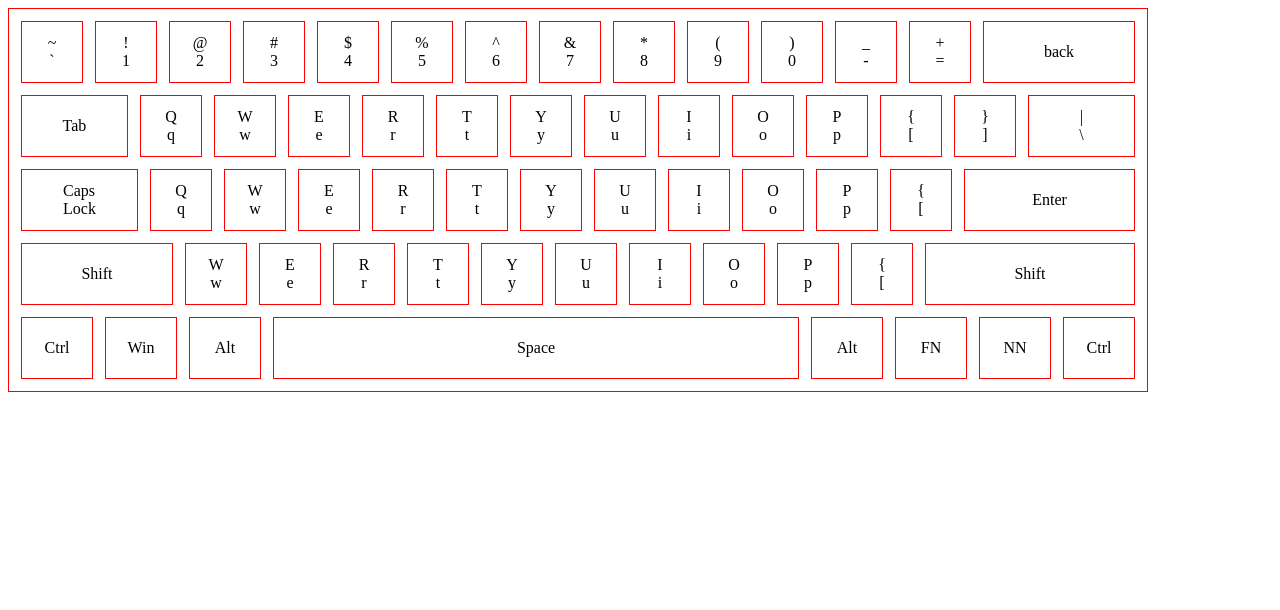
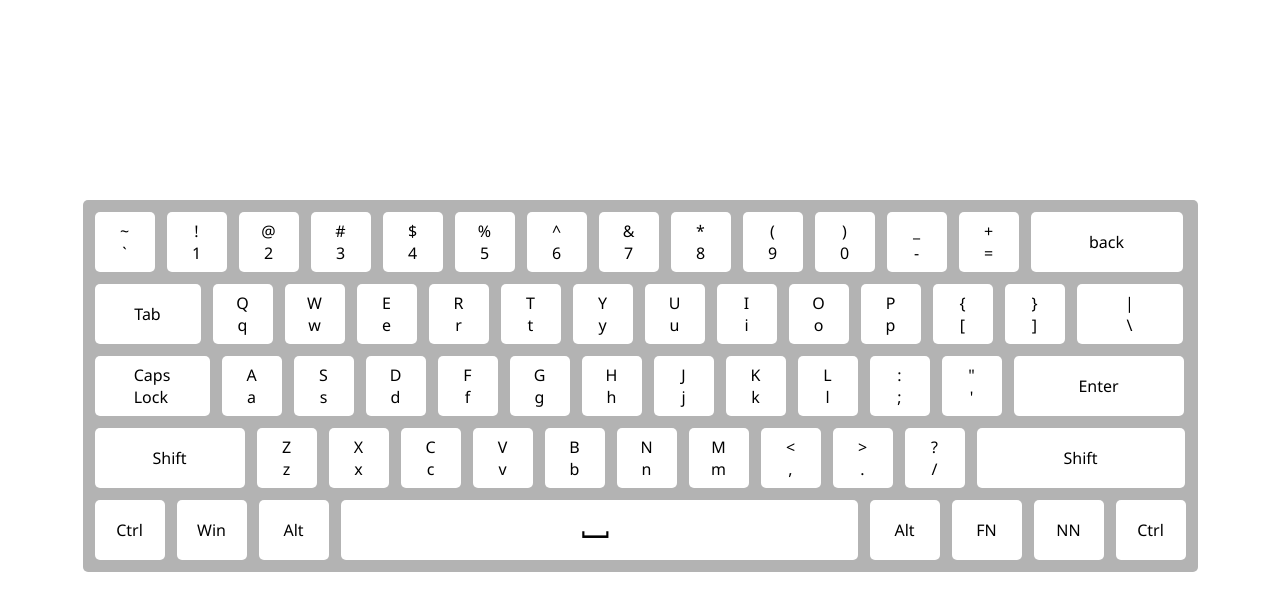
Before and after one commit to MIRJAKARIYA/Type-Master, a plain HTML site: page index.html in a window 1280 px wide. Drawn offline with Linux system fonts and the light colour scheme.

Commit message:
some functionality added

```diff
--- a/css/style.css
+++ b/css/style.css
@@ -1,16 +1,16 @@
-.keyboard__container{
+#keyboard__container{
     padding: 0px 0px 12px 12px;
-    border: 1px solid red;
-}
-.keyboard__container{
-
+    background-color: rgb(179, 179, 179);
+    border-radius: 5px;
+    margin: 200px auto;
+    font-family: 'Segoe UI', Tahoma, Geneva, Verdana, sans-serif;
     width: max-content;
 }
 .all__sec,.last__sec {
     display: flex;
 }
 .all__sec> div{
-    border: 1px solid red;
+
     width: 60px;
     height: 60px;
     display: flex;
@@ -19,9 +19,11 @@
     align-items: center;
     margin-right: 12px;
     margin-top: 12px;
+    border-radius: 5px;
+    background-color: white;
 }
 .last__sec >div{
-    border: 1px solid red;
+
     width: 70px;
     height: 60px;
     display: flex;
@@ -30,19 +32,21 @@
     align-items: center;
     margin-right: 12px;
     margin-top: 12px;
+    border-radius: 5px;
+    background-color: white;
 }
 
 #back-space{
-    width: 150px;
+    width: 152px;
 }
 #tab{
-    width: 105px;
+    width: 106px;
 }
 #caps-lock{
     width: 115px;
 }
 #enter{
-    width: 169px;
+    width: 170px;
 }
 #left-shift{
     width: 150px;
@@ -51,5 +55,13 @@
     width: 208px;
 }
 #space{
-    width: 524px;
+    width: 517px;
+
+
 }
+#space span{
+
+    font-size: 30px;
+    transform: rotate(90deg) translateX(5px);
+
+}
--- a/index.html
+++ b/index.html
@@ -5,142 +5,144 @@
     <meta http-equiv="X-UA-Compatible" content="IE=edge" />
     <meta name="viewport" content="width=device-width, initial-scale=1.0" />
     <link rel="stylesheet" href="./css/style.css" />
+
     <title>Type Master</title>
+
   </head>
-  <body>
-    <section class="keyboard__container">
+  <body id="body">
+    <section id="keyboard__container">
 
       <div class="all__sec">
         <div>
-          <div>~</div>
-          <div>`</div>
+          <div class="key-value">~</div>
+          <div class="key-value">`</div>
         </div>
 
         <div>
-          <div>!</div>
-          <div>1</div>
+          <div class="key-value">!</div>
+          <div class="key-value">1</div>
         </div>
 
         <div>
-          <div>@</div>
-          <div>2</div>
+          <div class="key-value">@</div>
+          <div class="key-value">2</div>
         </div>
 
         <div>
-          <div>#</div>
-          <div>3</div>
+          <div class="key-value">#</div>
+          <div class="key-value">3</div>
         </div>
 
         <div>
-          <div>$</div>
-          <div>4</div>
+          <div class="key-value">$</div>
+          <div class="key-value">4</div>
         </div>
 
         <div>
-          <div>%</div>
-          <div>5</div>
+          <div class="key-value">%</div>
+          <div class="key-value">5</div>
         </div>
 
         <div>
-          <div>^</div>
-          <div>6</div>
+          <div class="key-value">^</div>
+          <div class="key-value">6</div>
         </div>
 
         <div>
-          <div>&</div>
-          <div>7</div>
+          <div class="key-value">&</div>
+          <div class="key-value">7</div>
         </div>
 
         <div>
-          <div>*</div>
-          <div>8</div>
+          <div class="key-value">*</div>
+          <div class="key-value">8</div>
         </div>
 
         <div>
-          <div>(</div>
-          <div>9</div>
+          <div class="key-value">(</div>
+          <div class="key-value">9</div>
         </div>
 
         <div>
-          <div>)</div>
-          <div>0</div>
+          <div class="key-value">)</div>
+          <div class="key-value">0</div>
         </div>
 
         <div>
-          <div>_</div>
-          <div>-</div>
+          <div class="key-value">_</div>
+          <div class="key-value">-</div>
         </div>
 
         <div>
-          <div>+</div>
-          <div>=</div>
+          <div class="key-value">+</div>
+          <div class="key-value">=</div>
         </div>
         <div id="back-space">back</div>
       </div>
       <div class="all__sec">
         <div id="tab">Tab</div>
         <div>
-          <div>Q</div>
-          <div>q</div>
+          <div class="key-value">Q</div>
+          <div class="key-value">q</div>
         </div>
 
         <div>
-          <div>W</div>
-          <div>w</div>
+          <div class="key-value">W</div>
+          <div class="key-value">w</div>
         </div>
 
         <div>
-          <div>E</div>
-          <div>e</div>
+          <div class="key-value">E</div>
+          <div class="key-value">e</div>
         </div>
 
         <div>
-          <div>R</div>
-          <div>r</div>
+          <div class="key-value">R</div>
+          <div class="key-value">r</div>
         </div>
 
         <div>
-          <div>T</div>
-          <div>t</div>
+          <div class="key-value">T</div>
+          <div class="key-value">t</div>
         </div>
 
         <div>
-          <div>Y</div>
-          <div>y</div>
+          <div class="key-value">Y</div>
+          <div class="key-value">y</div>
         </div>
 
         <div>
-          <div>U</div>
-          <div>u</div>
+          <div class="key-value">U</div>
+          <div class="key-value">u</div>
         </div>
 
         <div>
-          <div>I</div>
-          <div>i</div>
+          <div class="key-value">I</div>
+          <div class="key-value">i</div>
         </div>
 
         <div>
-          <div>O</div>
-          <div>o</div>
+          <div class="key-value">O</div>
+          <div class="key-value">o</div>
         </div>
 
         <div>
-          <div>P</div>
-          <div>p</div>
+          <div class="key-value">P</div>
+          <div class="key-value">p</div>
         </div>
 
         <div>
-          <div>{</div>
-          <div>[</div>
+          <div class="key-value">{</div>
+          <div class="key-value">[</div>
         </div>
 
         <div>
-          <div>}</div>
-          <div>]</div>
+          <div class="key-value">}</div>
+          <div class="key-value">]</div>
         </div>
         <div id="tab">
-            <div>|</div>
-            <div>\</div>
+            <div class="key-value">|</div>
+            <div class="key-value">\</div>
         </div>
       </div>
       <div class="all__sec">
@@ -148,58 +150,58 @@
             Caps<br/>Lock
         </div>
         <div>
-          <div>Q</div>
-          <div>q</div>
+          <div class="key-value">A</div>
+          <div class="key-value">a</div>
         </div>
 
         <div>
-          <div>W</div>
-          <div>w</div>
+          <div class="key-value">S</div>
+          <div class="key-value">s</div>
         </div>
 
         <div>
-          <div>E</div>
-          <div>e</div>
+          <div class="key-value">D</div>
+          <div class="key-value">d</div>
         </div>
 
         <div>
-          <div>R</div>
-          <div>r</div>
+          <div class="key-value">F</div>
+          <div class="key-value">f</div>
         </div>
 
         <div>
-          <div>T</div>
-          <div>t</div>
+          <div class="key-value">G</div>
+          <div class="key-value">g</div>
         </div>
 
         <div>
-          <div>Y</div>
-          <div>y</div>
+          <div class="key-value">H</div>
+          <div class="key-value">h</div>
         </div>
 
         <div>
-          <div>U</div>
-          <div>u</div>
+          <div class="key-value">J</div>
+          <div class="key-value">j</div>
         </div>
 
         <div>
-          <div>I</div>
-          <div>i</div>
+          <div class="key-value">K</div>
+          <div class="key-value">k</div>
         </div>
 
         <div>
-          <div>O</div>
-          <div>o</div>
+          <div class="key-value">L</div>
+          <div class="key-value">l</div>
         </div>
 
         <div>
-          <div>P</div>
-          <div>p</div>
+          <div class="key-value">:</div>
+          <div class="key-value">;</div>
         </div>
 
         <div>
-          <div>{</div>
-          <div>[</div>
+          <div class="key-value">"</div>
+          <div class="key-value">'</div>
         </div>
         <div id="enter">
             Enter
@@ -211,67 +213,67 @@
         </div>
 
         <div>
-          <div>W</div>
-          <div>w</div>
+          <div class="key-value">Z</div>
+          <div class="key-value">z</div>
         </div>
 
         <div>
-          <div>E</div>
-          <div>e</div>
+          <div class="key-value">X</div>
+          <div class="key-value">x</div>
         </div>
 
         <div>
-          <div>R</div>
-          <div>r</div>
+          <div class="key-value">C</div>
+          <div class="key-value">c</div>
         </div>
 
         <div>
-          <div>T</div>
-          <div>t</div>
+          <div class="key-value">V</div>
+          <div class="key-value">v</div>
         </div>
 
         <div>
-          <div>Y</div>
-          <div>y</div>
+          <div class="key-value">B</div>
+          <div class="key-value">b</div>
         </div>
 
         <div>
-          <div>U</div>
-          <div>u</div>
+          <div class="key-value">N</div>
+          <div class="key-value">n</div>
         </div>
 
         <div>
-          <div>I</div>
-          <div>i</div>
+          <div class="key-value">M</div>
+          <div class="key-value">m</div>
         </div>
 
         <div>
-          <div>O</div>
-          <div>o</div>
+          <div class="key-value">	&lt;</div>
+          <div class="key-value">,</div>
         </div>
 
         <div>
-          <div>P</div>
-          <div>p</div>
+          <div class="key-value">&gt;</div>
+          <div class="key-value">.</div>
         </div>
 
         <div>
-          <div>{</div>
-          <div>[</div>
+          <div class="key-value">?</div>
+          <div class="key-value">/</div>
         </div>
         <div id="right-shift">
             Shift
         </div>
       </div>
       <div class="last__sec">
-        <div>Ctrl</div>
+        <div id="Left-control">Ctrl</div>
         <div>Win</div>
-        <div>Alt</div>
-        <div id="space">Space</div>
-        <div>Alt</div>
+        <div id="Left-alt">Alt</div>
+        <div id="space"><span>]</span></div>
+        <div id="Right-alt">Alt</div>
         <div>FN</div>
         <div>NN</div>
-        <div>Ctrl</div>
+        <div id="Right-control">Ctrl</div>
       </div>
 
 
--- a/js/script.js
+++ b/js/script.js
@@ -0,0 +1,62 @@
+const getId = (id) => document.getElementById(id)
+
+
+
+const triggerAction = (action,e) =>{
+
+    if(e.code === "ShiftLeft"|| e.code === "ShiftRight" || e.code === "AltLeft" || e.code === "AltRight" || e.code === "ControlLeft" || e.code === "ControlRight" || e.code === "Enter" || e.code === "Space"){
+
+        if(e.code === "ShiftLeft"){
+            getId("left-shift").style.backgroundColor = `${action === "keydown"?"rgb(151, 151, 151)":"white"}`
+
+        }
+        else if(e.code === "ShiftRight"){
+            getId("right-shift").style.backgroundColor = `${action === "keydown"?"rgb(151, 151, 151)":"white"}`
+
+        }
+        else if(e.code === "AltLeft"){
+            getId("Left-alt").style.backgroundColor = `${action === "keydown"?"rgb(151, 151, 151)":"white"}`
+
+        }
+        else if(e.code === "AltRight"){
+            getId("Right-alt").style.backgroundColor = `${action === "keydown"?"rgb(151, 151, 151)":"white"}`
+
+        }
+        else if(e.code === "ControlLeft"){
+            getId("Left-control").style.backgroundColor = `${action === "keydown"?"rgb(151, 151, 151)":"white"}`
+
+        }
+        else if(e.code === "ControlRight"){
+            getId("Right-control").style.backgroundColor = `${action === "keydown"?"rgb(151, 151, 151)":"white"}`
+
+        }
+        else if(e.code === "Enter"){
+            getId("enter").style.backgroundColor = `${action === "keydown"?"rgb(151, 151, 151)":"white"}`
+
+        }
+        else if(e.code === "Space"){
+            getId("space").style.backgroundColor = `${action === "keydown"?"rgb(151, 151, 151)":"white"}`
+
+        }
+    }
+    else{
+        const keyArray = document.getElementsByClassName("key-value");
+
+        for(let i = 0;i<keyArray.length;i++){
+            // // console.log(e.key)
+            // console.log(keyArray[i].innerText)
+            if(keyArray[i].innerText === e.key){
+                document.getElementsByClassName("key-value")[i].parentElement.style.backgroundColor = `${action === "keydown"?"rgb(151, 151, 151)":"white"}`
+            }
+        }
+    }
+}
+
+
+getId("body").addEventListener("keydown",(e)=>{
+    triggerAction("keydown",e)
+})
+
+getId("body").addEventListener("keyup",(e)=>{
+    triggerAction("keyup",e)
+})
```
